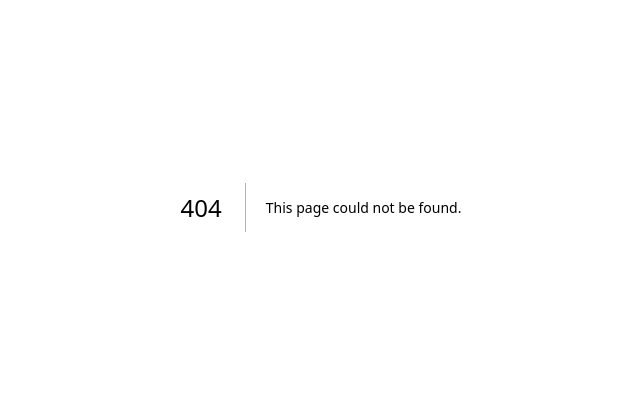
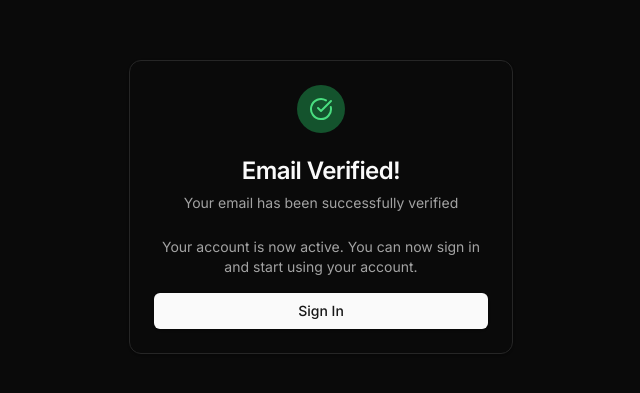
Before and after one commit to ravmax-rdl/CentrAL, a Next.js app: page /auth/email-verified in a window 1280 px wide. Before the commit this address had no page. Shown: the part 193-586 px from the top of the page, without its empty margins (319-959 px from the left). Built offline with nearby package versions, Linux system fonts and the light colour scheme; no server answers; a web font is replaced by a local one.

Commit message:
refactor(email-verification): update layout and add email verified page with user feedback

```diff
--- /dev/null
+++ b/app/auth/email-verified/page.tsx
@@ -0,0 +1,45 @@
+import Link from "next/link";
+import {
+  Card,
+  CardContent,
+  CardDescription,
+  CardHeader,
+  CardTitle,
+} from "@/components/ui/card";
+import { Button } from "@/components/ui/button";
+import { CheckCircle } from "lucide-react";
+
+export default function Page() {
+  return (
+    <div className="flex min-h-svh w-full items-center justify-center p-6 md:p-10">
+      <div className="w-full max-w-sm">
+        <div className="flex flex-col gap-6">
+          <Card>
+            <CardHeader className="text-center">
+              <div className="mx-auto mb-4 flex h-12 w-12 items-center justify-center rounded-full bg-green-100 dark:bg-green-900">
+                <CheckCircle className="h-6 w-6 text-green-600 dark:text-green-400" />
+              </div>
+              <CardTitle className="text-2xl">
+                Email Verified!
+              </CardTitle>
+              <CardDescription>
+                Your email has been successfully verified
+              </CardDescription>
+            </CardHeader>
+            <CardContent className="space-y-4">
+              <p className="text-sm text-muted-foreground text-center">
+                Your account is now active. You can now sign in and start using
+                your account.
+              </p>
+              <Button asChild className="w-full">
+                <Link href="/auth/login">
+                  Sign In
+                </Link>
+              </Button>
+            </CardContent>
+          </Card>
+        </div>
+      </div>
+    </div>
+  );
+}
--- /dev/null
+++ b/app/auth/verified/page.tsx
@@ -0,0 +1,45 @@
+import Link from "next/link";
+import {
+  Card,
+  CardContent,
+  CardDescription,
+  CardHeader,
+  CardTitle,
+} from "@/components/ui/card";
+import { Button } from "@/components/ui/button";
+import { CheckCircle } from "lucide-react";
+
+export default function Page() {
+  return (
+    <div className="flex min-h-svh w-full items-center justify-center p-6 md:p-10">
+      <div className="w-full max-w-sm">
+        <div className="flex flex-col gap-6">
+          <Card>
+            <CardHeader className="text-center">
+              <div className="mx-auto mb-4 flex h-12 w-12 items-center justify-center rounded-full bg-green-100 dark:bg-green-900">
+                <CheckCircle className="h-6 w-6 text-green-600 dark:text-green-400" />
+              </div>
+              <CardTitle className="text-2xl">
+                Email Verified!
+              </CardTitle>
+              <CardDescription>
+                Your email has been successfully verified
+              </CardDescription>
+            </CardHeader>
+            <CardContent className="space-y-4">
+              <p className="text-sm text-muted-foreground text-center">
+                Your account is now active. You can now sign in and start using
+                your account.
+              </p>
+              <Button asChild className="w-full">
+                <Link href="/auth/login">
+                  Sign In
+                </Link>
+              </Button>
+            </CardContent>
+          </Card>
+        </div>
+      </div>
+    </div>
+  );
+}
--- a/app/layout.tsx
+++ b/app/layout.tsx
@@ -7,7 +7,7 @@ import { SpeedInsights } from '@vercel/speed-insights/next';
 
 const defaultUrl = process.env.VERCEL_URL
   ? `https://${process.env.VERCEL_URL}`
-  : 'http://localhost:3000';
+  : 'https://studyatcentral.com';
 
 // Detect if this is a preview deployment
 const isPreview = process.env.VERCEL_ENV === 'preview';
```
